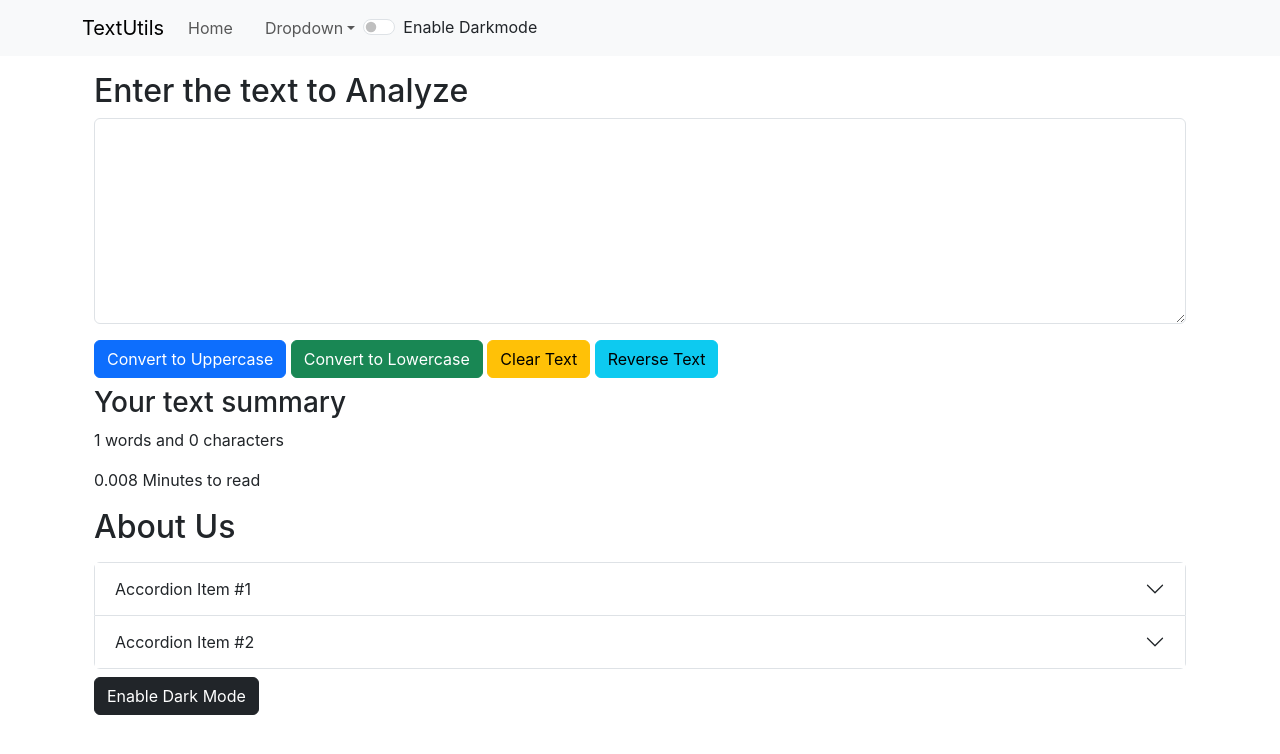
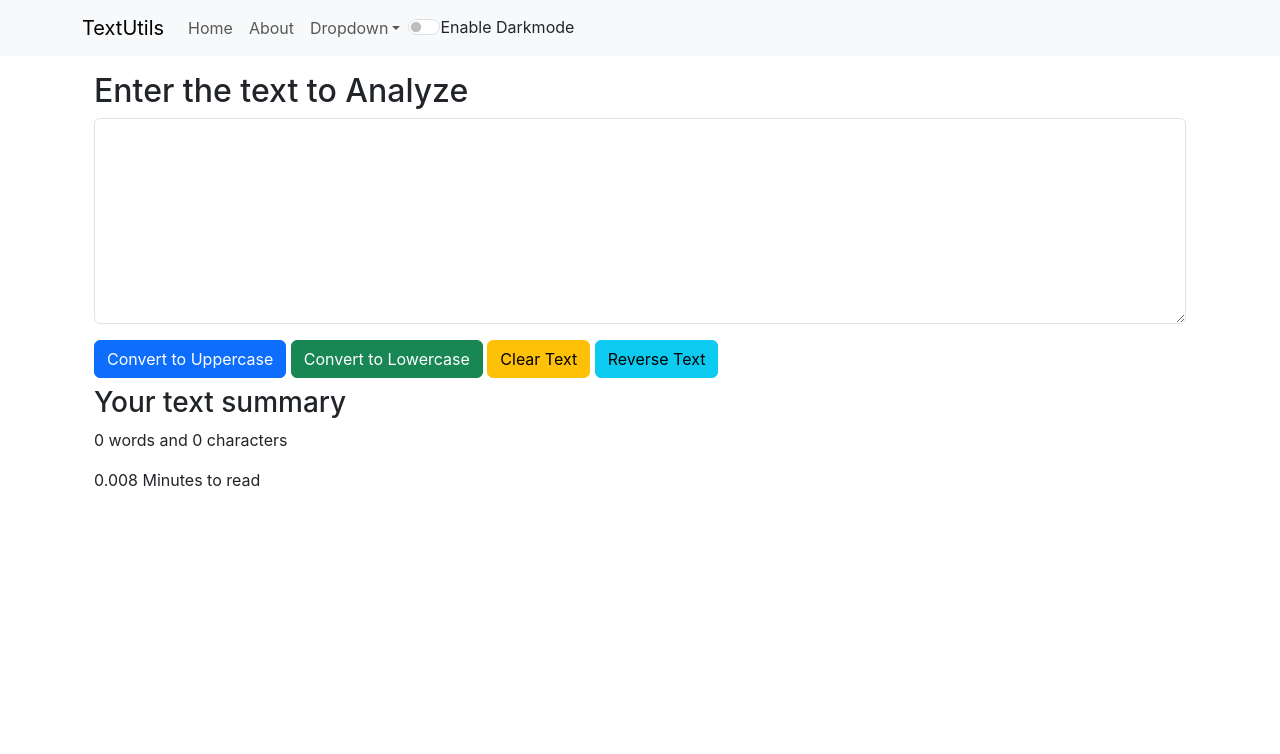
Before and after one commit to anoopmonu02/react_with_bootstrap, a React (Create React App) app: page / in a window 1280 px wide. Shown: the top 754 px of the page. Built offline with nearby package versions, Linux system fonts and the light colour scheme.

Commit message:
Router Committed with exact keyword use

```diff
--- a/package.json
+++ b/package.json
@@ -3,6 +3,7 @@
   "version": "0.1.0",
   "private": true,
   "dependencies": {
+    "5": "^0.0.1",
     "@emotion/react": "^11.11.3",
     "@emotion/styled": "^11.11.0",
     "@mui/icons-material": "^5.15.3",
@@ -14,7 +15,9 @@
     "bootstrap": "^5.3.2",
     "react": "^18.2.0",
     "react-bootstrap": "^2.9.2",
+    "react-color": "^2.19.3",
     "react-dom": "^18.2.0",
+    "react-router-dom": "^6.21.1",
     "react-scripts": "5.0.1",
     "styled-components": "^6.1.6",
     "web-vitals": "^2.1.4"
--- a/public/index.html
+++ b/public/index.html
@@ -7,13 +7,13 @@
     <meta name="theme-color" content="#000000" />
     <meta
       name="description"
-      content="Web site created using create-react-app"
+      content="TextUtils is a utility which can be used to manipulate text in the way you want"
     />
     <link rel="apple-touch-icon" href="%PUBLIC_URL%/logo192.png" />
     <link href="https://cdn.jsdelivr.net/npm/bootstrap@5.3.2/dist/css/bootstrap.min.css" rel="stylesheet" integrity="sha384-T3c6CoIi6uLrA9TneNEoa7RxnatzjcDSCmG1MXxSR1GAsXEV/Dwwykc2MPK8M2HN" crossorigin="anonymous">
 
     <link rel="manifest" href="%PUBLIC_URL%/manifest.json" />
-    <title>React App</title>
+    <title>Text Utility App</title>
 
   </head>
   <body>
--- a/src/App.js
+++ b/src/App.js
@@ -1,8 +1,12 @@
 import React, { useState } from 'react'
+import { Routes, Route } from 'react-router-dom';
 import Mynavbar from './components/Mynavbar';
 import TextForm from './components/TextForm';
 import About from './components/About';
 import MyAlert from './components/MyAlert';
+//import { SketchPicker } from 'react-color';
+
+
 
 
 function App() {
@@ -14,6 +18,7 @@ function App() {
       msg: message,
       typ: type
     })
+    //Can use setInterval for continuous loop at the given time
     setTimeout(() => {
       setAlert(null);
     }, 1500);
@@ -33,16 +38,32 @@ function App() {
     }
   }
 
+  /* const [color, setColor] = useState('#ffffff'); // Initial color (white)
+
+  const handleColorChange = (newColor) => {
+    setColor(newColor.hex);
+    document.body.style.backgroundColor = newColor.hex;
+  }; */
+
   return (
     <>
-    <Mynavbar title="TextUtils" mode={mode} toggleMode={toggleMode}/>
+
+    <Mynavbar title="TextUtils" mode={mode} toggleMode={toggleMode} aboutText="About"/>
     <MyAlert alert={alert}/>
     <div className="container my-3">
-      <TextForm heading="Enter the text to Analyze" mode={mode}/>
+    <Routes>
+        <Route exact path="/about" element={<About/>}/>
+        <Route exact path="" element={<TextForm heading="Enter the text to Analyze" mode={mode}/>}/>
+    </Routes>
+
+
     </div>
-    <div className="container my-3">
+    {/* <div className="container my-3">
       <About/>
-    </div>
+    </div> */}
+    {/* <div>
+      <SketchPicker color={color} onChange={handleColorChange} />
+    </div> */}
     </>
   );
 }
--- a/src/components/Mynavbar.js
+++ b/src/components/Mynavbar.js
@@ -3,7 +3,8 @@ import Nav from 'react-bootstrap/Nav';
 import Navbar from 'react-bootstrap/Navbar';
 import NavDropdown from 'react-bootstrap/NavDropdown';
 import Form from 'react-bootstrap/Form';
-import PropTypes from 'prop-types'
+import PropTypes from 'prop-types';
+import {Link} from 'react-router-dom';
 
 export default function Mynavbar(props) {
   return (
@@ -13,8 +14,10 @@ export default function Mynavbar(props) {
         <Navbar.Toggle aria-controls="basic-navbar-nav" />
         <Navbar.Collapse id="basic-navbar-nav">
           <Nav className="me-auto">
-            <Nav.Link href="#home">Home</Nav.Link>
-            <Nav.Link href="#link">{props.aboutText}</Nav.Link>
+            {/* <Nav.Link to="/">Home</Nav.Link> */}
+            <Link className='nav-link' to="/">Home</Link>
+            {/* <Nav.Link to="/about">{props.aboutText}</Nav.Link> */}
+            <Link className='nav-link' to="/about">{props.aboutText}</Link>
             <NavDropdown title="Dropdown" id="basic-nav-dropdown">
               <NavDropdown.Item href="#action/3.1">Action</NavDropdown.Item>
               <NavDropdown.Item href="#action/3.2">
@@ -27,12 +30,12 @@ export default function Mynavbar(props) {
               </NavDropdown.Item>
             </NavDropdown>
 
-            <Form className={`d-flex text-${props.mode==='light'?'dark':'light'} justify-content-end ml-auto float-right`}>
+            <Form className={`d-flex text-${props.mode==='light'?'dark':'light'} justify-content-end align-items-center`}>
               <Form.Check // prettier-ignore
                 type="switch"
                 id="custom-switch"
                 label="Enable Darkmode"
-                className='ml-auto float-right justify-content-end'
+                className='ml-auto d-flex justify-content-end'
                 onClick={props.toggleMode}
                 style={{alignSelf: 'center'}}
               />
--- a/src/components/TextForm.js
+++ b/src/components/TextForm.js
@@ -51,7 +51,7 @@ export default function TextForm(props) {
 
     <div className="container my-2">
         <h3>Your text summary</h3>
-        <p>{text.split(" ").length} words and {text.length} characters</p>
+        <p>{text.trim()===''?0:text.match(/\S+/g).length} words and {text.length} characters</p>
         <p>{0.008*text.split(" ").length} Minutes to read</p>
     </div>
 
--- a/src/index.js
+++ b/src/index.js
@@ -3,12 +3,16 @@ import ReactDOM from 'react-dom/client';
 import './index.css';
 import App from './App';
 import reportWebVitals from './reportWebVitals';
+import {BrowserRouter as Router} from 'react-router-dom'
 
 const root = ReactDOM.createRoot(document.getElementById('root'));
 root.render(
-  <React.StrictMode>
-    <App />
-  </React.StrictMode>
+  <Router>
+    <React.StrictMode>
+      <App />
+    </React.StrictMode>
+  </Router>
+
 );
 
 // If you want to start measuring performance in your app, pass a function
```
Also changed, not shown: 1 other file (tests, documents, lock files or other folders).
